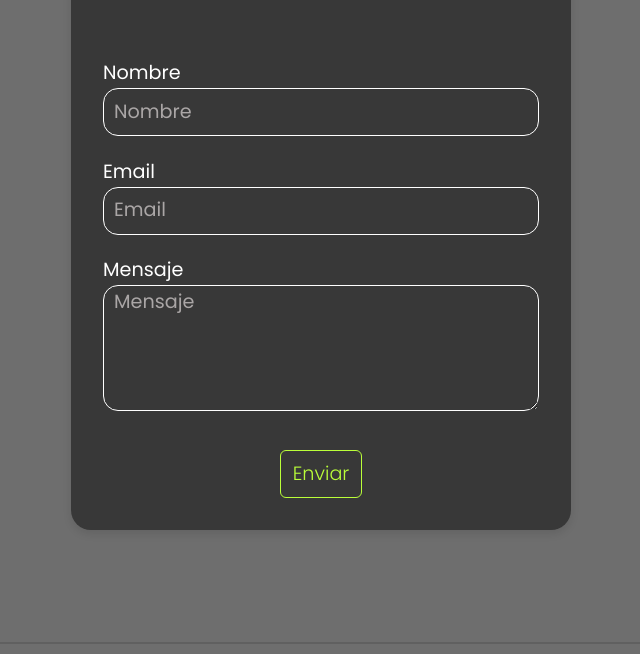
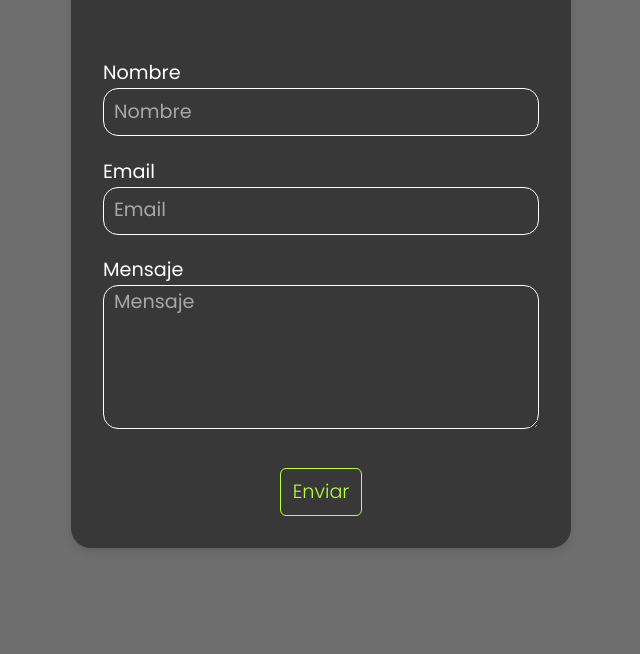
Before and after one commit to pnadales/Portfolio, a plain HTML site: page index.html in a window 1280 px wide. Shown: the part 3251-3905 px from the top of the page, without its empty margins (319-959 px from the left). Drawn offline with nearby package versions, Linux system fonts and the light colour scheme.

Commit message:
text area

```diff
--- a/assets/css/styles.css
+++ b/assets/css/styles.css
@@ -318,6 +318,9 @@ textarea {
   background-color: transparent;
   border: 1px solid #ffffff;
 }
+textarea {
+  min-height: 9rem;
+}
 .input-text:focus,
 textarea:focus {
   background-color: rgba(37, 37, 37, 0.5);
```
